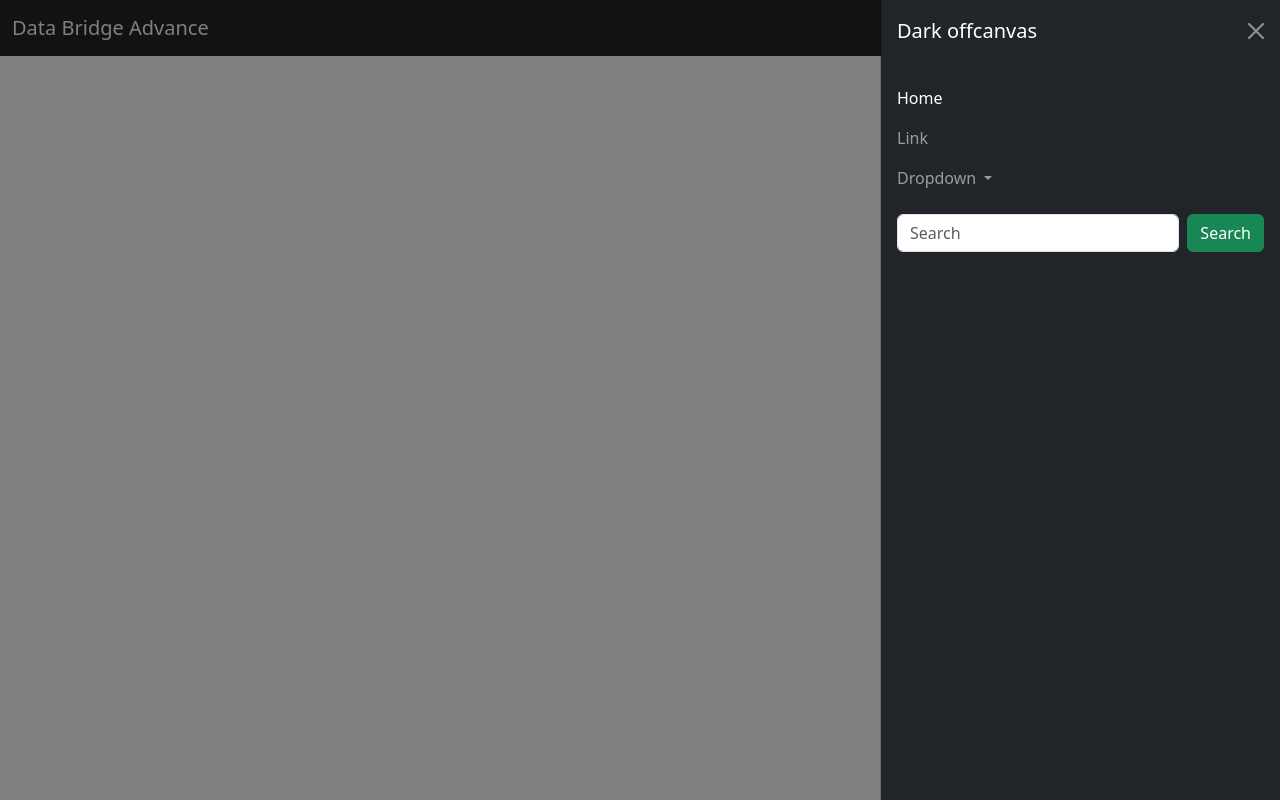
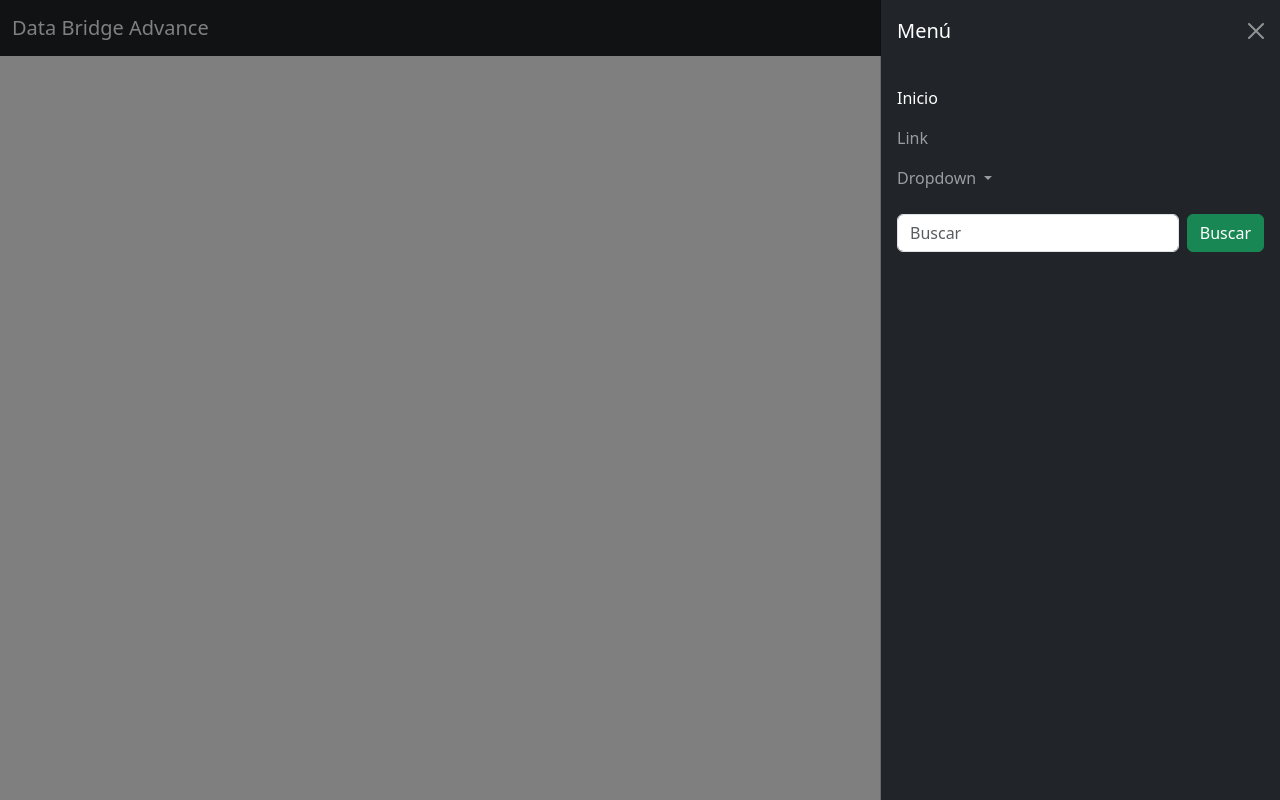
Before and after one commit to wolfdev07/py-data-bridge-advance, a Flask app: template templates/layout.html in a window 1280 px wide, after a click that opens the changed part. Run offline with Flask 3, Linux system fonts and the light colour scheme; the template is opened without the code that fills it, so the values that code supplies are empty.

Commit message:
UPDATE frontend scripts

```diff
--- a/bridges.py
+++ b/bridges.py
@@ -64,10 +64,13 @@ def units_behaviour_report(base_url=MAPON_BASE_URL, key=MAPON_API_KEY, date_from
     if response.status_code==200:
         # CONVERTIR LA RESPUESTA EN JSON
         data = response.json()["data"] # DE RESPONSE SOLO SE NECESITA LA LIST DE ARRAYS
+
+        # REGRESAR CONTEXTO
         context = { "data": data,
                     "date_from": date_from,
                     "date_till": date_till,
                     "group_id": group_id}
+
         return context
     else:
         print("Error:", response.status_code)
--- a/static/js/index/loadGroup.js
+++ b/static/js/index/loadGroup.js
@@ -8,7 +8,6 @@ buttonAction.addEventListener("click", ()=>{
     // GET THE SELECTED VALUE
     const selectedValue = selectElement.value;
     // VERIFICAR LA SELECCION
-    console.info(selectedValue);
     LoadingPage();
     window.location.href="/units-report-group?id_group="+selectedValue;
 });
--- a/static/js/units-list-group/tableReport.js
+++ b/static/js/units-list-group/tableReport.js
@@ -1,6 +1,6 @@
 'use strict';
 
 let reportTable = new DataTable("#report_table", {
-    scrollX: true,
-    scrollY: 200
+    scrollCollapse: true,
+    scrollY: '50vh'
 });
--- a/templates/components/navbar.html
+++ b/templates/components/navbar.html
@@ -6,13 +6,13 @@
       </button>
       <div class="offcanvas offcanvas-end text-bg-dark" tabindex="-1" id="offcanvasDarkNavbar" aria-labelledby="offcanvasDarkNavbarLabel">
         <div class="offcanvas-header">
-          <h5 class="offcanvas-title" id="offcanvasDarkNavbarLabel">Dark offcanvas</h5>
+          <h5 class="offcanvas-title" id="offcanvasDarkNavbarLabel">Menú</h5>
           <button type="button" class="btn-close btn-close-white" data-bs-dismiss="offcanvas" aria-label="Close"></button>
         </div>
         <div class="offcanvas-body">
           <ul class="navbar-nav justify-content-end flex-grow-1 pe-3">
             <li class="nav-item">
-              <a class="nav-link active" aria-current="page" href="#">Home</a>
+              <a class="nav-link active" aria-current="page" href="/">Inicio</a>
             </li>
             <li class="nav-item">
               <a class="nav-link" href="#">Link</a>
@@ -32,8 +32,8 @@
             </li>
           </ul>
           <form class="d-flex mt-3" role="search">
-            <input class="form-control me-2" type="search" placeholder="Search" aria-label="Search">
-            <button class="btn btn-success" type="submit">Search</button>
+            <input class="form-control me-2" type="search" placeholder="Buscar" aria-label="Search">
+            <button class="btn btn-success" type="submit">Buscar</button>
           </form>
         </div>
       </div>
--- a/templates/pages/units-list-group/components/table.html
+++ b/templates/pages/units-list-group/components/table.html
@@ -1,6 +1,6 @@
 <div class="card">
     <div class="card-body">
-        <table id="report_table" class="display compact" style="width:100%">
+        <table id="report_table" class="ui celled table" style="width:100%">
             <thead>
                 <tr>
                     <th>unit_id</th>
--- a/templates/pages/units-list-group/units-report-group.html
+++ b/templates/pages/units-list-group/units-report-group.html
@@ -10,8 +10,7 @@
                 <h2>REPORTE DE UNIDADES</h2>
             </div>
             <div class="col-6 text-end">
-                <a href="{{ url_for('index') }}" class="btn btn-secondary">Regresar
-                </a>
+                <a href="{{ url_for('index') }}" class="btn btn-secondary">Regresar</a>
             </div>
         </div>
         <p>Periodo: {{ period }}</p>
```
